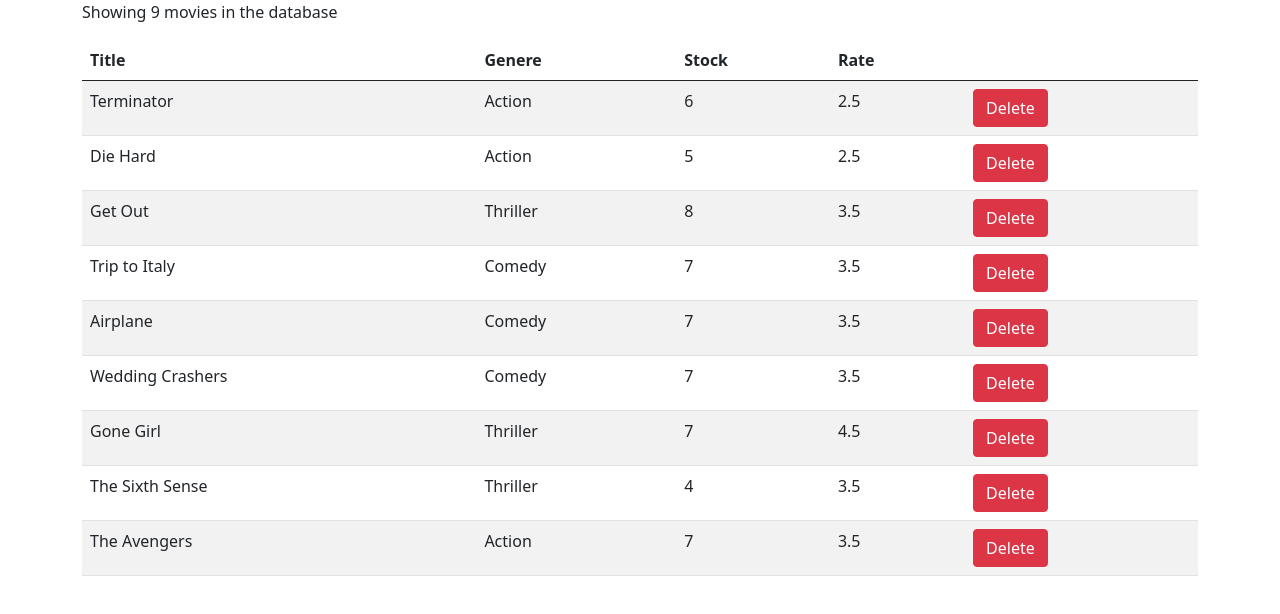
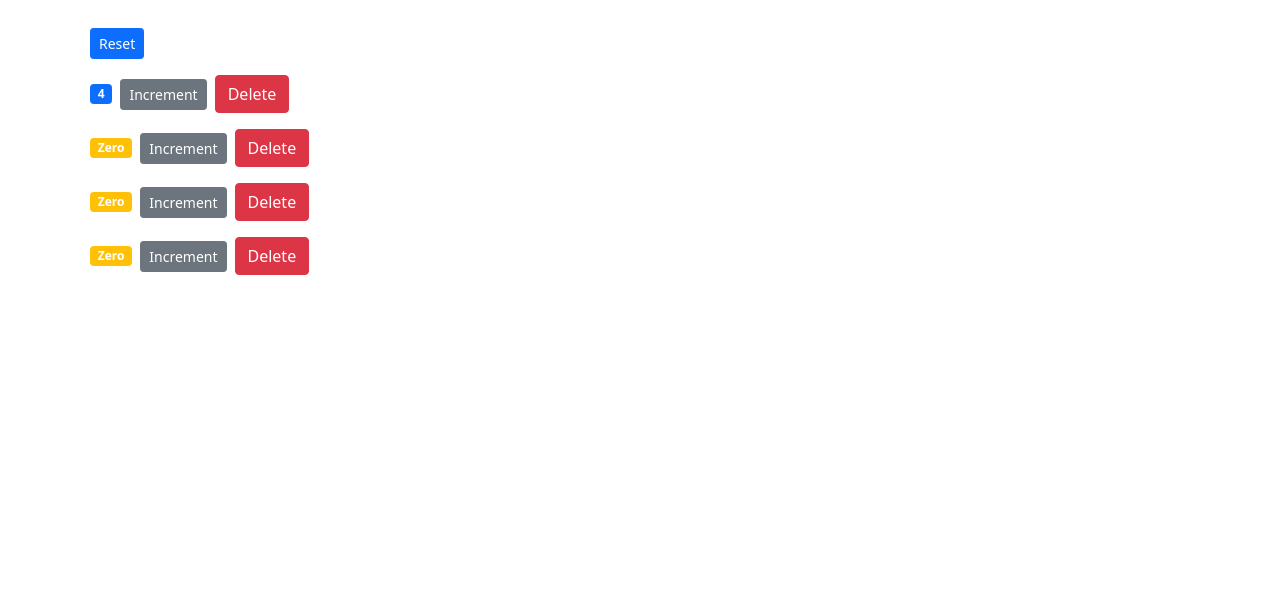
Before and after one commit to Banushasarma/Counter-App, a React (Create React App) app: page / in a window 1280 px wide. Shown: the top 614 px of the page. Built offline with nearby package versions, Linux system fonts and the light colour scheme.

Commit message:
some modifications

```diff
--- a/src/App.js
+++ b/src/App.js
@@ -1,10 +1,12 @@
 import './App.css';
+import Counters from './components/counters';
 import Movies from './components/movies';
 
 function App() {
   return (
     <main className="container">
-      <Movies></Movies>
+      {/* <Movies></Movies> */}
+      <Counters />
     </main>
   );
 }
--- a/src/components/counter.jsx
+++ b/src/components/counter.jsx
@@ -1,43 +1,34 @@
 import React, { Component } from "react";
 
 class Counter extends Component {
-  state = {
-    count: 0,
-    tags: ["tag1", "tag2", "tag3"],
-  };
-
-  handleIncrement = () => {
-    this.setState({ count: this.state.count + 1 });
-    console.log("Increment Clicked", this.state.count);
-  };
-
   render() {
     return (
       <div>
         <span className={this.getBadgeClasses()}>{this.formatCounter()}</span>
         <button
-          onClick={this.handleIncrement}
+          onClick={() => this.props.onIncrement(this.props.counter)}
           className="btn btn-secondary btn-sm"
         >
           Increment
         </button>
-        <ul>
-          {this.state.tags.map((tag) => (
-            <li key={tag}>{tag}</li>
-          ))}
-        </ul>
+        <button
+          onClick={() => this.props.onDelete(this.props.counter.id)}
+          className="btn btn-danger btn-small m-2"
+        >
+          Delete
+        </button>
       </div>
     );
   }
 
   getBadgeClasses() {
     let classes = "badge m-2 bg-";
-    classes += this.state.count === 0 ? "primary" : "warning";
+    classes += this.props.counter.value === 0 ? "warning" : "primary";
     return classes;
   }
 
   formatCounter() {
-    const { count } = this.state;
+    const { value: count } = this.props.counter;
     return count === 0 ? "Zero" : count;
   }
 }
--- /dev/null
+++ b/src/components/counters.jsx
@@ -0,0 +1,57 @@
+import React, { Component } from "react";
+import Counter from "./counter";
+
+class Counters extends Component {
+  state = {
+    counters: [
+      { id: 1, value: 4 },
+      { id: 2, value: 0 },
+      { id: 3, value: 0 },
+      { id: 4, value: 0 },
+    ],
+  };
+
+  handleDelete = (counterId) => {
+    this.setState({
+      counters: this.state.counters.filter(
+        (counter) => counter.id !== counterId
+      ),
+    });
+  };
+
+  handleIncrement = (counter) => {
+    const counters = [...this.state.counters];
+    const index = counters.indexOf(counter);
+    counters[index] = { ...counter };
+    counters[index].value++;
+
+    this.setState({
+      counters,
+    });
+  };
+
+  handleReset = () => {};
+
+  render() {
+    return (
+      <div>
+        <button
+          onClick={this.handleReset}
+          className="btn btn-primary btn-sm m-2"
+        >
+          Reset
+        </button>
+        {this.state.counters.map((counter) => (
+          <Counter
+            key={counter.id}
+            counter={counter}
+            onDelete={this.handleDelete}
+            onIncrement={this.handleIncrement}
+          />
+        ))}
+      </div>
+    );
+  }
+}
+
+export default Counters;
--- a/src/components/movies.jsx
+++ b/src/components/movies.jsx
@@ -14,12 +14,12 @@
   };
 
   render() {
-    if (this.state.movies.length === 0)
-      return <p>There no movie records in database.</p>;
-    else
+    const { length: count } = this.state.movies;
+    if (count === 0) return <p>There no movie records in database.</p>;
+
     return (
-        <div>
-          <p>Showing {this.state.movies.length} movies in the database</p>
+      <React.Fragment>
+        <p>Showing {count} movies in the database</p>
         <table className="table table-striped table-hover">
           <thead>
             <tr>
@@ -31,8 +31,7 @@
             </tr>
           </thead>
           <tbody>
-              {this.state.movies.map((movie) => {
-                return (
+            {this.state.movies.map((movie) => (
               <tr key={movie._id}>
                 <td>{movie.title}</td>
                 <td>{movie.genre.name}</td>
@@ -40,19 +39,18 @@
                 <td>{movie.dailyRentalRate}</td>
                 <td>
                   <button
-                        className="btn btn-danger"
+                    className="btn btn-danger btn-sm"
                     onClick={() => this.handleDelete(movie._id)}
                   >
                     Delete
                   </button>
                 </td>
               </tr>
-                );
-              })}
+            ))}
             <tr></tr>
           </tbody>
         </table>
-        </div>
+      </React.Fragment>
     );
   }
 }
--- a/src/index.css
+++ b/src/index.css
@@ -1,13 +1,14 @@
 body {
+  padding: 20px 0 0 0;
   margin: 0;
-  font-family: -apple-system, BlinkMacSystemFont, 'Segoe UI', 'Roboto', 'Oxygen',
-    'Ubuntu', 'Cantarell', 'Fira Sans', 'Droid Sans', 'Helvetica Neue',
+  font-family: -apple-system, BlinkMacSystemFont, "Segoe UI", "Roboto", "Oxygen",
+    "Ubuntu", "Cantarell", "Fira Sans", "Droid Sans", "Helvetica Neue",
     sans-serif;
   -webkit-font-smoothing: antialiased;
   -moz-osx-font-smoothing: grayscale;
 }
 
 code {
-  font-family: source-code-pro, Menlo, Monaco, Consolas, 'Courier New',
+  font-family: source-code-pro, Menlo, Monaco, Consolas, "Courier New",
     monospace;
 }
```
Lines whose indentation alone changed are shown as unchanged.
